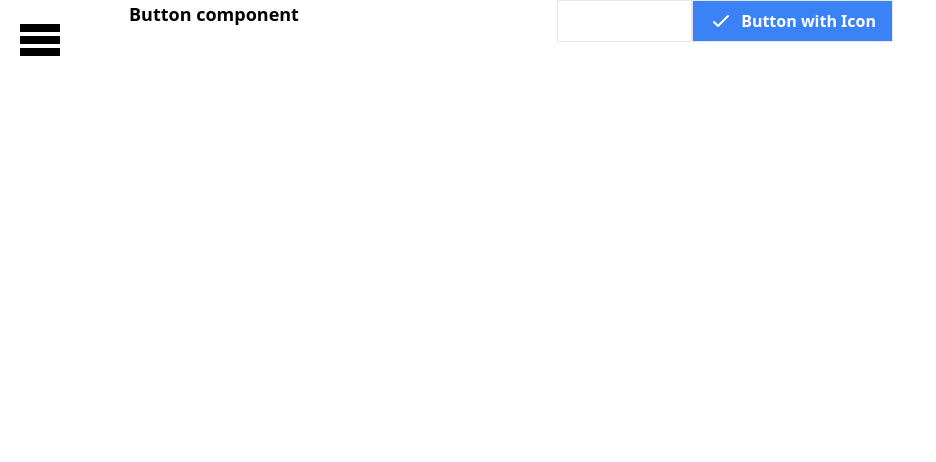
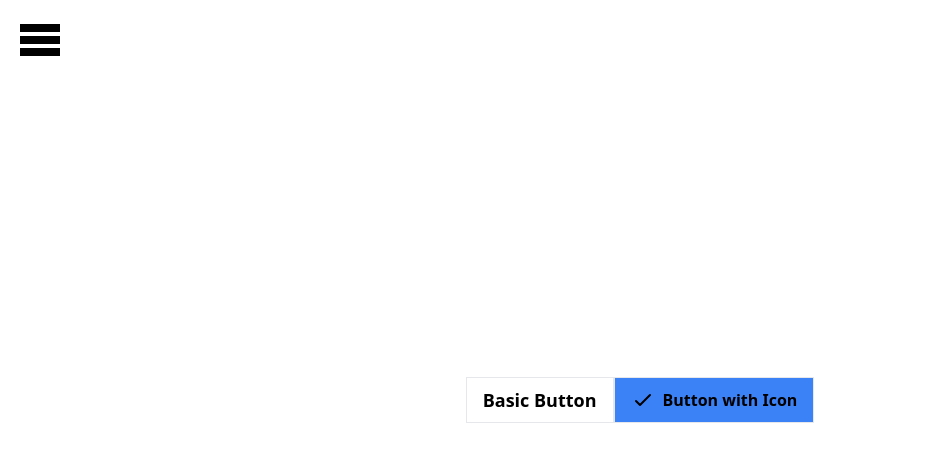
Before and after one commit to Abhishek4298/Generic-Component, a React (Create React App) app: page /button in a window 1280 px wide. Shown: the top 462 px of the page, without its empty margins (0-936 px from the left). Built offline with nearby package versions, Linux system fonts and the light colour scheme.

Commit message:
Completed Routing and Modal component is created.

```diff
--- a/package.json
+++ b/package.json
@@ -8,6 +8,7 @@
     "@testing-library/user-event": "^13.5.0",
     "react": "^18.2.0",
     "react-dom": "^18.2.0",
+    "react-router-dom": "^6.21.0",
     "react-scripts": "5.0.1",
     "web-vitals": "^2.1.4"
   },
--- a/src/App.js
+++ b/src/App.js
@@ -1,26 +1,30 @@
 import React from "react";
+import { BrowserRouter as Router, Routes, Route } from "react-router-dom";
 import Button from "./components/Button";
 import SideNav from "./components/SideNav";
+import Modal from "./components/Modal";
 
 const App = () => {
   const handleClick = () => {
     alert("Button clicked!");
-    // Perform any actions you want to take on click
   };
   const handleClickTwo = (data) => {
-    // You can access event.target to get details about the clicked button if needed
     alert(`Button clicked with data: ${data}`);
   };
 
   return (
-    <div className="flex justify-around">
-      <label className="text-lg font-bold">Button component</label>
+    <div className="h-screen flex justify-center items-center">
+      <Router>
+        <Routes>
+          <Route
+            path="/button"
+            element={
               <div className="flex">
                 <Button
                   color="red"
-          borderColor="green"
+                  borderColor="purple"
                   rounded="md"
-          size="md"
+                  size="lg"
                   onClick={handleClick}
                 >
                   Basic Button
@@ -51,9 +55,17 @@ const App = () => {
                   Button with Icon
                 </Button>
               </div>
+            }
+          />
+        </Routes>
+        <Routes>
+          <Route path="/modal" element={<Modal color="red" header='Modal header' content="Modal Body"/>} />
+        </Routes>
+
         <div>
           <SideNav />
         </div>
+      </Router>
     </div>
   );
 };
--- a/src/components/Button/index.jsx
+++ b/src/components/Button/index.jsx
@@ -1,6 +1,6 @@
 // Button.jsx
 import React from "react";
-import useIcon from "../../hooks/useIcon"; // Import the useIcon hook
+import useIcon from "../../hooks/useIcon";
 
 const Button = ({
   children,
@@ -13,7 +13,7 @@ const Button = ({
   size,
   ...props
 }) => {
-  const { iconElement } = useIcon(icon, iconPosition); // Use the custom hook
+  const { iconElement } = useIcon(icon, iconPosition);
   const handleClick = (event) => {
     if (onClick && typeof onClick === "function") {
       onClick(event);
@@ -22,12 +22,13 @@ const Button = ({
 
   const baseClasses =
     "inline-flex items-center justify-center px-4 py-2 font-semibold focus:outline-none";
+
   const colorClasses = color
-    ? `text-white bg-${color}-500 hover:bg-${color}-600`
+    ? `text-black bg-${color}-500 hover:bg-${color}-600`
     : "text-white bg-blue-500 hover:bg-blue-600";
   const borderClasses = borderColor ? `border border-${borderColor}-500` : "";
   const roundedClasses = rounded ? `rounded-${rounded}` : "rounded";
-  const sizeClass = `text-${size}`;
+  const sizeClass = size ? `text-${size}` : "text-md";
   const classes = `${baseClasses} ${colorClasses} ${borderClasses} ${roundedClasses} ${sizeClass}`;
 
   return (
--- /dev/null
+++ b/src/components/Modal/index.js
@@ -0,0 +1,49 @@
+import React, { useState } from "react";
+
+const Modal = ({
+  color = "blue",
+  header = "Modal Header",
+  content = "Modal Body",
+}) => {
+  const [isModalOpen, setIsModalOpen] = useState(false);
+
+  const openDialog = () => {
+    setIsModalOpen(true);
+  };
+
+  const closeDialog = () => {
+    setIsModalOpen(false);
+  };
+
+  return (
+    <>
+      {!isModalOpen && (
+        <button
+          className={`bg-${color}-500 hover:bg-${color}-600 text-white font-semibold py-2 px-4 rounded`}
+          onClick={openDialog}
+        >
+          Open Dialog
+        </button>
+      )}
+
+      {isModalOpen && (
+        <div className="fixed inset-0 flex items-center justify-center">
+          <div className={`bg-white rounded shadow-lg p-6 max-w-sm mx-auto`}>
+            <h1 className="text-2xl font-bold mb-4">{header}</h1>
+            <div>
+              <h2>{content}</h2>
+            </div>
+            <button
+              className={`bg-${color}-500 hover:bg-${color}-600 text-white font-semibold py-2 px-4 rounded`}
+              onClick={closeDialog}
+            >
+              Close Dialog
+            </button>
+          </div>
+        </div>
+      )}
+    </>
+  );
+};
+
+export default Modal;
```
Also changed, not shown: 1 other file (tests, documents, lock files or other folders). Lines whose indentation alone changed are shown as unchanged.
